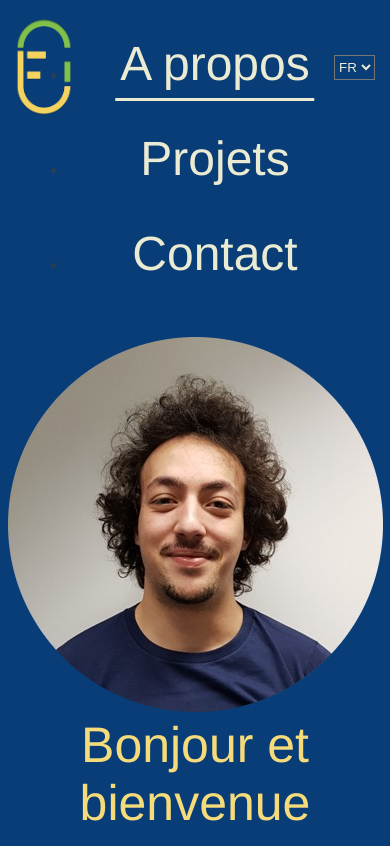
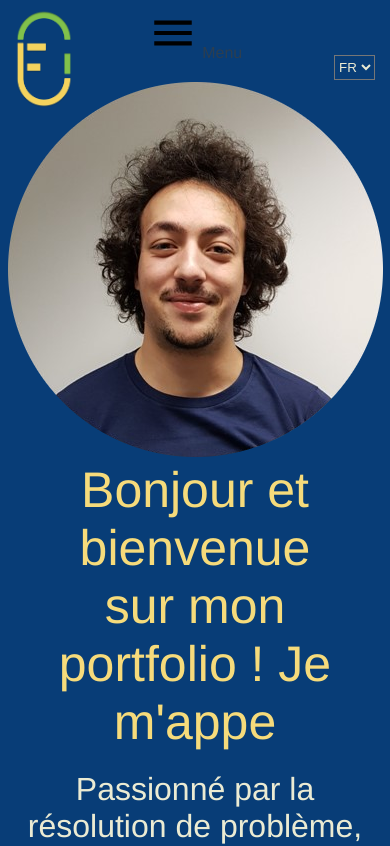
Before and after one commit to fabienogli/fabienogli.github.io, a Vue app: page / in a window 390 px wide. Shown: the top 846 px of the page. Built offline with nearby package versions, Linux system fonts and the light colour scheme.

Commit message:
navbar now collapse

```diff
--- a/src/components/NavBar.vue
+++ b/src/components/NavBar.vue
@@ -1,27 +1,37 @@
 <template>
   <div class="navBar">
-    <select class="lang" v-model="lang" @change="setLang()">
-      <option value="fr">FR</option>
-      <option value="en">EN</option>
-    </select>
-
     <img class="logo" src="@/assets/logo.png">
-    <ul class="container">
+    <div class="menu" @click="collapsed = !collapsed">
+      <svg xmlns="http://www.w3.org/2000/svg" width="50" height="50" viewBox="0 0 24 24">
+        <path d="M0 0h24v24H0z" fill="none"></path>
+        <path d="M3 18h18v-2H3v2zm0-5h18v-2H3v2zm0-7v2h18V6H3z"></path>
+      </svg>
+      Menu
+    </div>
+    <ul class="container" :class="{'show': collapsed}">
       <li class="li-link">
         <router-link class="link" active-class="active" :to="{ name: 'about' }">{{about[lang]}}</router-link>
       </li>
       <li class="li-link">
-        <router-link class="link" active-class="active" :to="{ name: 'projects' }">{{projects[lang]}}</router-link>
+        <router-link
+          class="link"
+          active-class="active"
+          :to="{ name: 'projects' }"
+        >{{projects[lang]}}</router-link>
       </li>
       <li class="li-link">
         <router-link class="link" active-class="active" :to="{ name: 'contact' }">{{contact[lang]}}</router-link>
       </li>
     </ul>
+    <select class="lang" v-model="lang" @change="setLang()">
+      <option value="fr">FR</option>
+      <option value="en">EN</option>
+    </select>
   </div>
 </template>
 
 <script>
-import text from '@/texts/nav.js'
+import text from "@/texts/nav.js";
 export default {
   name: "NavBar",
   data() {
@@ -30,15 +40,19 @@ export default {
       contact: text.contact,
       projects: text.projects,
       about: text.about,
+      collapsed: false,
     };
   },
   methods: {
     setLang() {
-      this.$store.dispatch("lang/setLang", this.lang)
+      this.$store.dispatch("lang/setLang", this.lang);
+    },
+    toggle() {
+
     }
   },
   mounted() {
-    this.setLang()
+    this.setLang();
   }
 };
 </script>
@@ -57,8 +71,8 @@ export default {
   stroke: none;
   .select-hidden {
     display: none;
-  visibility: hidden;
-  padding-right: 10px;
+    visibility: hidden;
+    padding-right: 10px;
   }
 }
 .navBar {
@@ -73,6 +87,20 @@ export default {
   .container {
     display: flex;
     flex-flow: row wrap;
+    @media (max-width: 768px) {
+      flex-direction: column;
+      display: none;
+    }
+  }
+  .show {
+    @media (max-width: 768px) {
+      display: flex;
+    }
+  }
+  .menu {
+    @media (min-width: 768px) {
+      display: none;
+    }
   }
   .li-link {
     flex: 1;
```
Also changed, not shown: src/assets/icons/menu.svg (added).
